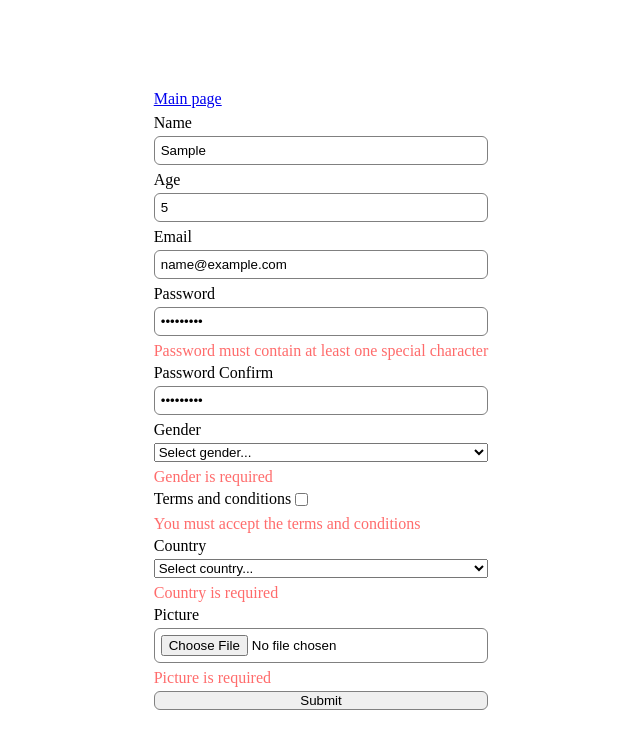
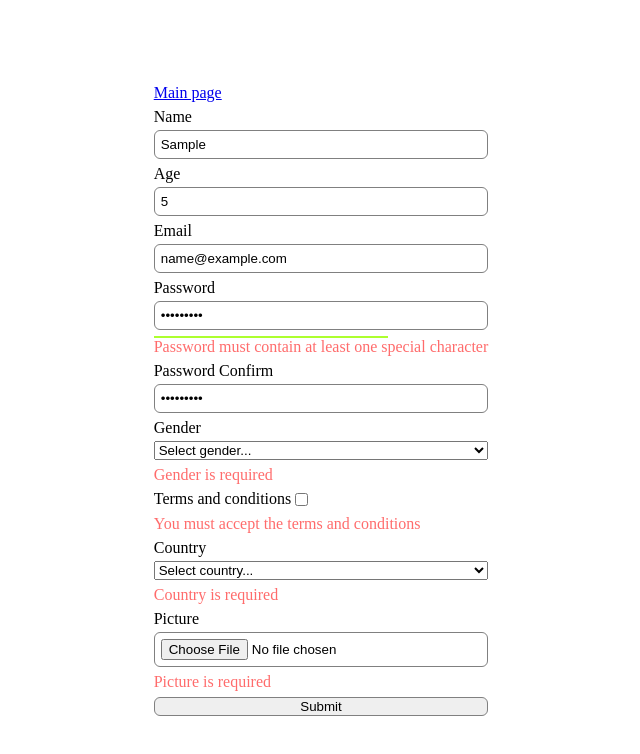
Before and after one commit to Howl404/rs-school-react, a React (Vite) app: page /uncontrolled in a window 1280 px wide. Both pictures are taken after typing "Sample", "5", "name@example.com", "Sample123", "Sample123" into the empty fields and a click on the button "Submit". Shown: the top 754 px of the page, without its empty margins (319-959 px from the left). Built offline with nearby package versions, Linux system fonts and the light colour scheme.

Commit message:
feat: add password strength component

```diff
--- /dev/null
+++ b/src/components/PasswordStrength.module.scss
@@ -0,0 +1,37 @@
+.weak,
+.medium,
+.strong {
+  margin: 0;
+  margin-top: 2px;
+  position: relative;
+  color: rgba(255, 0, 0, 0.579);
+  &::before {
+    content: '';
+    position: absolute;
+    height: 2px;
+    top: -2px;
+  }
+  animation: appearAnimation 500ms ease forwards;
+  opacity: 0;
+}
+
+@keyframes appearAnimation {
+  to {
+    opacity: 1;
+  }
+}
+
+.weak::before {
+  background-color: rgba(255, 0, 0, 0.579);
+  width: 20%;
+}
+
+.medium::before {
+  background-color: rgb(228, 228, 19);
+  width: 40%;
+}
+
+.strong::before {
+  background-color: greenyellow;
+  width: 70%;
+}
--- /dev/null
+++ b/src/components/PasswordStrength.tsx
@@ -0,0 +1,24 @@
+import styles from './PasswordStrength.module.scss';
+
+const errorStyles: { [key: string]: string } = {
+  'Password is required': 'weak',
+  'Password must contain at least 8 characters': 'weak',
+  'Password must contain at least one uppercase letter': 'weak',
+  'Password must contain at least one lowercase letter': 'medium',
+  'Password must contain at least one number': 'medium',
+  'Password must contain at least one special character': 'strong',
+};
+
+export default function PasswordStrength({
+  errorMessage,
+}: {
+  errorMessage: string;
+}) {
+  if (!errorMessage) return;
+
+  const styleKey = errorStyles[errorMessage];
+
+  return (
+    <p className={styleKey ? styles[styleKey] : styles.error}>{errorMessage}</p>
+  );
+}
--- a/src/pages/UncontrolledFormPage/UncontrolledFormPage.module.scss
+++ b/src/pages/UncontrolledFormPage/UncontrolledFormPage.module.scss
@@ -32,13 +32,11 @@
   color: rgba(255, 0, 0, 0.579);
   animation: appearAnimation 500ms ease forwards;
   opacity: 0;
-  height: 1px;
 }
 
 @keyframes appearAnimation {
   to {
     opacity: 1;
-    height: 16px;
   }
 }
 
--- a/src/pages/UncontrolledFormPage/UncontrolledFormPage.tsx
+++ b/src/pages/UncontrolledFormPage/UncontrolledFormPage.tsx
@@ -6,6 +6,8 @@ import { dataActions } from 'store/data/dataSlice';
 import { useAppDispatch, useAppSelector } from 'store/store';
 
 import { formSchema } from 'types/FormSchema';
+
+import PasswordStrength from 'components/PasswordStrength';
 
 import styles from './UncontrolledFormPage.module.scss';
 
@@ -134,7 +136,7 @@ export default function UncontrolledFormPage() {
             autoComplete="new-password"
           />
         </div>
-        {errors.password && <p className={styles.error}>{errors.password}</p>}
+        <PasswordStrength errorMessage={errors.password} />
 
         <div>
           <label htmlFor="passwordConfirm">Password Confirm</label>
--- a/src/types/FormSchema.ts
+++ b/src/types/FormSchema.ts
@@ -20,8 +20,6 @@ export const formSchema = yup.object({
     .required('Email is required'),
   password: yup
     .string()
-    .min(8, 'Password must contain at least 8 characters')
-
     .matches(
       /[@$!%*?&]/,
       'Password must contain at least one special character'
@@ -29,6 +27,7 @@ export const formSchema = yup.object({
     .matches(/[0-9]/, 'Password must contain at least one number')
     .matches(/[a-z]/, 'Password must contain at least one lowercase letter')
     .matches(/[A-Z]/, 'Password must contain at least one uppercase letter')
+    .min(8, 'Password must contain at least 8 characters')
     .required('Password is required'),
   passwordConfirm: yup
     .string()
```
